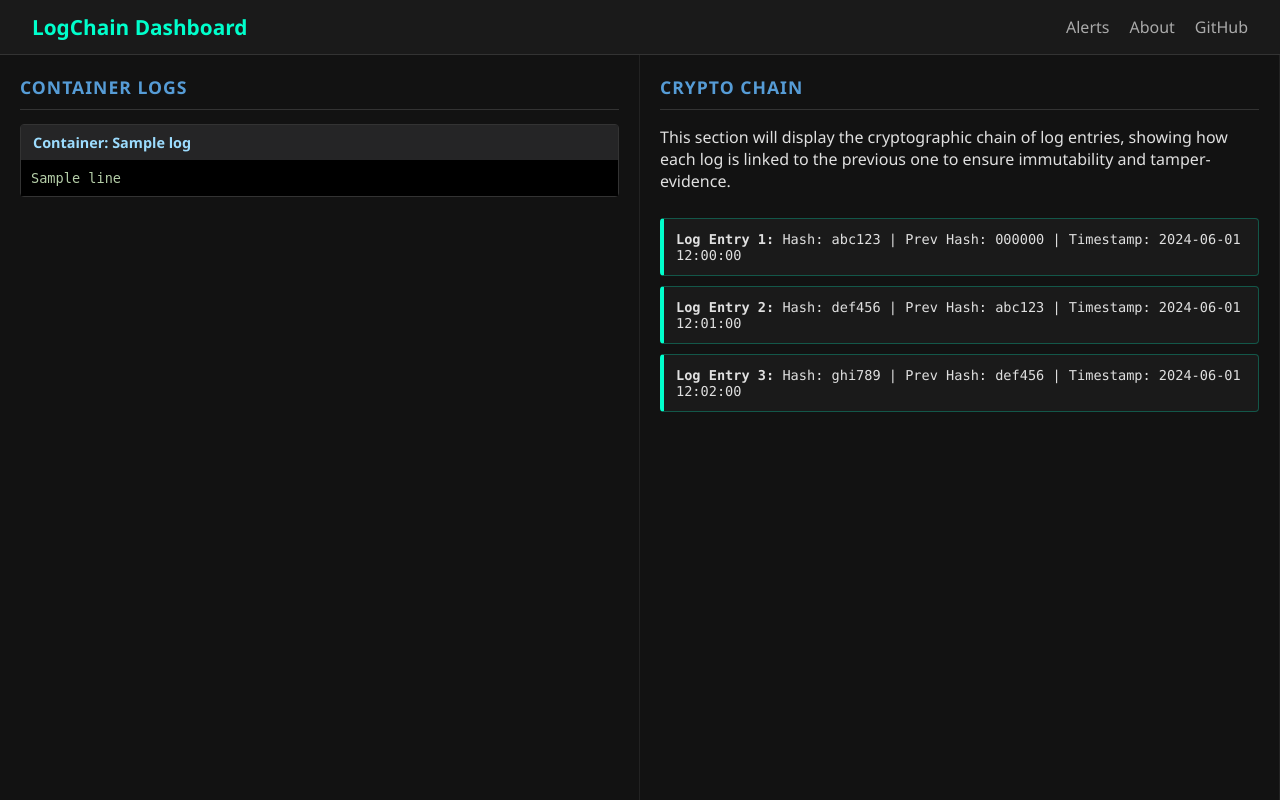
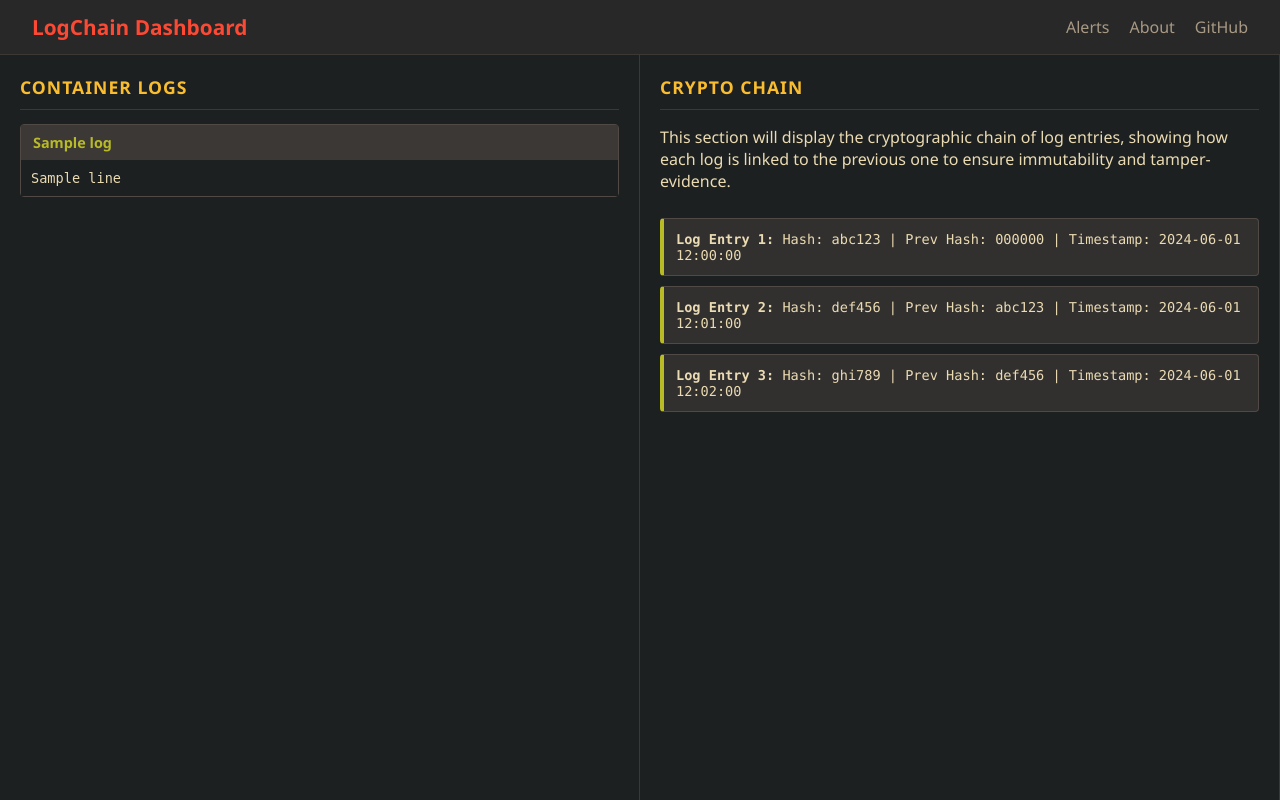
Before and after one commit to austindriggs/logchain, a Flask app: template src/templates/index.html in a window 1280 px wide. Run offline with Flask 3, Linux system fonts and the light colour scheme; the template is opened without the code that fills it: most values are stand-ins (such as "Sample title", 1, 10 or a date in 2020).

Commit message:
more css, gruvbox, and formatting

```diff
--- a/src/log.py
+++ b/src/log.py
@@ -16,7 +16,7 @@ def get_logs():
     for container in containers:
         print(f"Getting logs for {container.name} ({container.id})")
         try:
-            all_logs[container.id] = container.logs().decode('utf-8')
+            all_logs[container.name] = container.logs().decode('utf-8')
         except Exception as e:
             print(f"Error getting logs for {container.name}: {e}")
 
--- a/src/static/index.css
+++ b/src/static/index.css
@@ -1,13 +1,13 @@
 /* Global Reset & Base */
 body {
-    background-color: #121212;
-    color: #e0e0e0;
+    background-color: #1d2021; /* Gruvbox Dark Background */
+    color: #ebdbb2;           /* Gruvbox Foreground Text */
     font-family: 'Segoe UI', Tahoma, Geneva, Verdana, sans-serif;
     margin: 0;
     display: flex;
     flex-direction: column;
-    height: 100vh; /* Fill the whole screen */
-    overflow: hidden; /* Prevent the main page from scrolling; sections will scroll instead */
+    height: 100vh;
+    overflow: hidden;
 }
 
 /* Navbar */
@@ -15,14 +15,14 @@ body {
     display: flex;
     justify-content: space-between;
     align-items: center;
-    background-color: #1a1a1a;
+    background-color: #282828; /* Gruvbox Soft Black */
     padding: 0.8rem 2rem;
-    border-bottom: 1px solid #333;
+    border-bottom: 1px solid #3c3836;
     flex-shrink: 0;
 }
 
 .nav-brand a {
-    color: #00ffcc;
+    color: #fb4934; /* Gruvbox Red */
     font-size: 1.3rem;
     font-weight: bold;
     text-decoration: none;
@@ -36,18 +36,17 @@ body {
 }
 
 .nav-links a {
-    color: #aaa;
+    color: #a89984; /* Gruvbox Gray */
     text-decoration: none;
     transition: color 0.2s;
 }
 
-.nav-links a:hover { color: #00ffcc; }
+.nav-links a:hover { color: #fabd2f; } /* Yellow on hover */
 
 /* Main Dashboard Grid */
 .dashboard-wrapper {
     display: grid;
-    grid-template-columns: 1fr 1fr; /* Two equal halves */
-    grid-template-rows: 1fr;
+    grid-template-columns: 1fr 1fr;
     flex-grow: 1;
     overflow: hidden;
 }
@@ -55,45 +54,45 @@ body {
 /* Left & Right Panes */
 .log, .chain {
     padding: 20px;
-    overflow-y: auto; /* Allow individual sections to scroll */
-    border-right: 1px solid #222;
+    overflow-y: visible;
+    border-right: 1px solid #3c3836;
 }
 
 h2 {
-    color: #569cd6;
+    color: #fabd2f; /* Gruvbox Yellow */
     font-size: 1.1rem;
     text-transform: uppercase;
     letter-spacing: 1px;
     margin-top: 0;
-    border-bottom: 1px solid #333;
+    border-bottom: 1px solid #3c3836;
     padding-bottom: 10px;
 }
 
 /* Container Log Boxes */
 .container-log-box {
-    background: #1e1e1e;
-    border: 1px solid #333;
+    background: #32302f; /* Gruvbox Light Black */
+    border: 1px solid #504945;
     margin-bottom: 15px;
     border-radius: 4px;
     display: flex;
     flex-direction: column;
-    max-height: 300px;
+    max-height: 150px;
 }
 
 .container-log-box h3 {
     font-size: 0.9rem;
     margin: 0;
     padding: 8px 12px;
-    background: #252526;
-    color: #9cdcfe;
+    background: #3c3836;
+    color: #b8bb26; /* Gruvbox Green */
 }
 
 pre {
-    background: #000;
+    background: #1d2021;
     margin: 0;
     padding: 10px;
     font-size: 0.85rem;
-    color: #b5cea8;
+    color: #ebdbb2;
     overflow-y: auto;
     white-space: pre-wrap;
 }
@@ -107,9 +106,9 @@ pre {
 }
 
 .chain-entry {
-    background: #1a1a1a;
-    border: 1px solid #00ffcc44; /* Subtle glow */
-    border-left: 4px solid #00ffcc;
+    background: #32302f;
+    border: 1px solid #504945;
+    border-left: 4px solid #b8bb26;
     padding: 12px;
     border-radius: 4px;
     font-family: 'Consolas', 'Monaco', monospace;
@@ -119,14 +118,14 @@ pre {
 .chain-entry p { margin: 0; }
 
 code {
-    color: #ce9178; /* Classic VS Code string color */
-    background: #252526;
+    color: #fe8019; /* Gruvbox Orange for hashes */
+    background: #3c3836;
     padding: 2px 4px;
     border-radius: 3px;
 }
 
-/* Scrollbar styling for the dark theme */
+/* Scrollbar styling */
 ::-webkit-scrollbar { width: 8px; }
-::-webkit-scrollbar-track { background: #121212; }
-::-webkit-scrollbar-thumb { background: #333; border-radius: 4px; }
-::-webkit-scrollbar-thumb:hover { background: #00ffcc; }
+::-webkit-scrollbar-track { background: #1d2021; }
+::-webkit-scrollbar-thumb { background: #504945; border-radius: 4px; }
+::-webkit-scrollbar-thumb:hover { background: #fabd2f; }
--- a/src/templates/index.html
+++ b/src/templates/index.html
@@ -21,7 +21,7 @@
             <h2>Container Logs</h2>
             {% for name, lines in logs.items() %}
                 <div class="container-log-box">
-                    <h3>Container: {{ name }}</h3>
+                    <h3>{{ name }}</h3>
                     <pre>{% for line in lines %}{{ line }}{% endfor %}</pre>
                 </div>
             {% endfor %}
```
Also changed, not shown: tools/docker-compose.yml (+43 -15 lines), README.md, src/app.py (line endings or trailing spaces).
